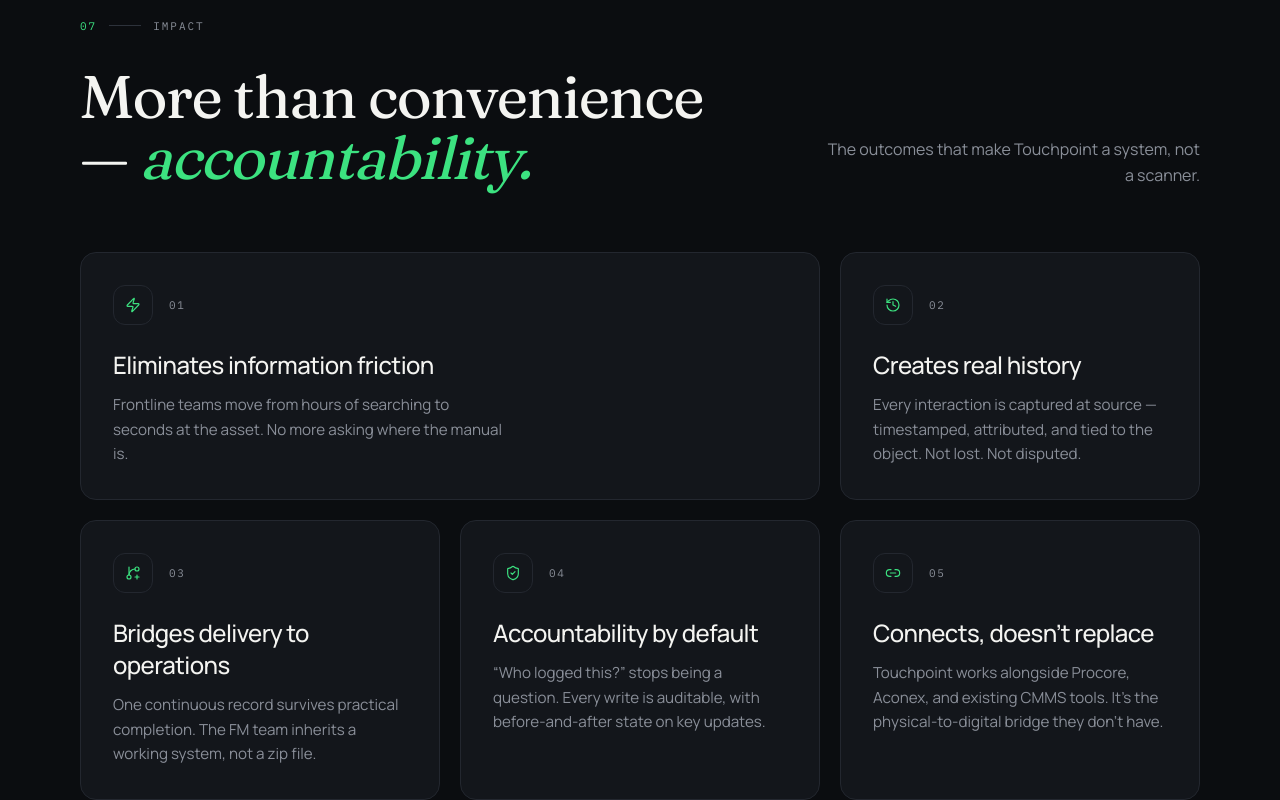
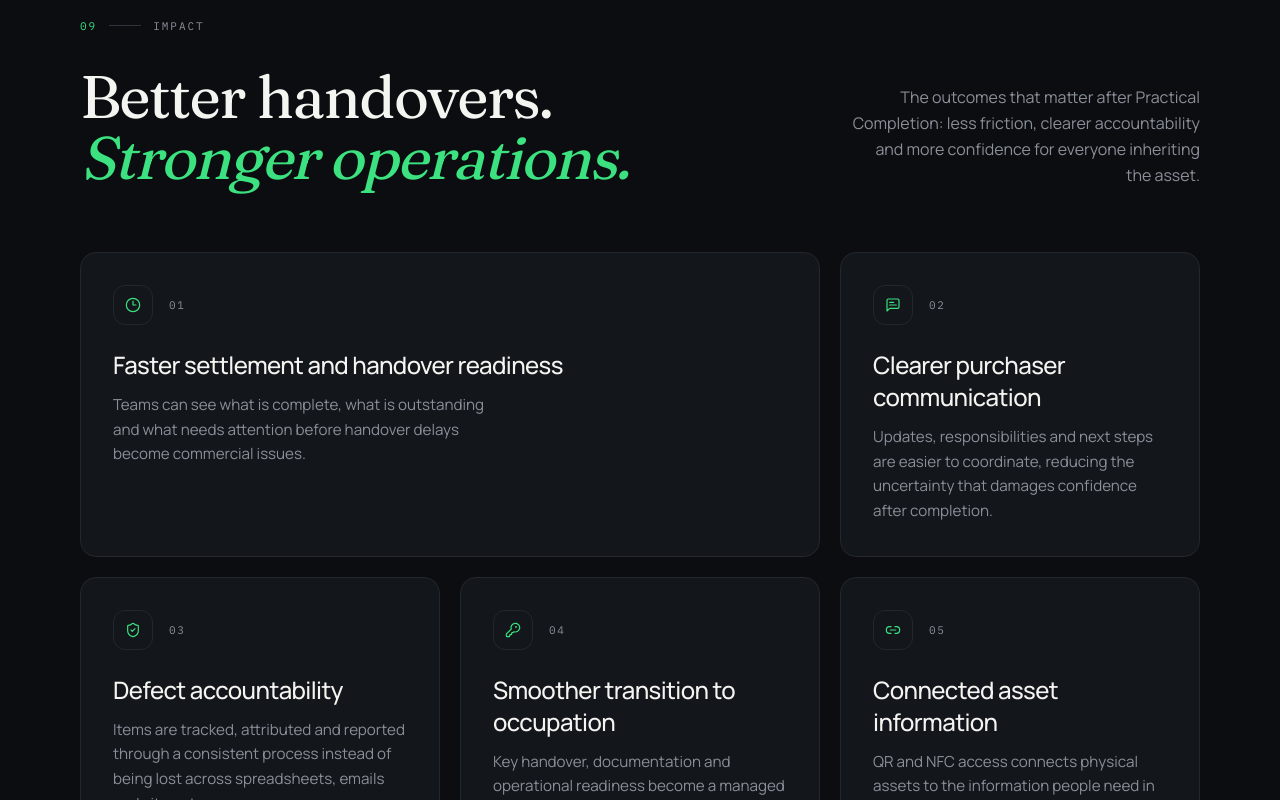
Before and after one commit to EVAVO-STUDIO/touchpoint, a Next.js app: page / in a window 1280 px wide. Shown: the part 10300-11100 px from the top of the page. Built offline with nearby package versions, Linux system fonts and the light colour scheme.

Commit message:
feat: refine impact outcomes and remove html injection

```diff
--- a/components/sections/impact.tsx
+++ b/components/sections/impact.tsx
@@ -1,8 +1,8 @@
 import {
-  Zap,
-  History,
-  GitBranchPlus,
+  Clock3,
+  MessageSquareText,
   ShieldCheck,
+  KeyRound,
   Link2,
   ScrollText,
 } from 'lucide-react';
@@ -11,41 +11,41 @@ import { Reveal } from '@/components/reveal';
 
 const impacts = [
   {
-    icon: Zap,
-    title: 'Eliminates information friction',
+    icon: Clock3,
+    title: 'Faster settlement and handover readiness',
     description:
-      'Frontline teams move from hours of searching to seconds at the asset. No more asking where the manual is.',
+      'Teams can see what is complete, what is outstanding and what needs attention before handover delays become commercial issues.',
     featured: true,
   },
   {
-    icon: History,
-    title: 'Creates real history',
+    icon: MessageSquareText,
+    title: 'Clearer purchaser communication',
     description:
-      'Every interaction is captured at source — timestamped, attributed, and tied to the object. Not lost. Not disputed.',
-  },
-  {
-    icon: GitBranchPlus,
-    title: 'Bridges delivery to operations',
-    description:
-      'One continuous record survives practical completion. The FM team inherits a working system, not a zip file.',
+      'Updates, responsibilities and next steps are easier to coordinate, reducing the uncertainty that damages confidence after completion.',
   },
   {
     icon: ShieldCheck,
-    title: 'Accountability by default',
+    title: 'Defect accountability',
     description:
-      '&ldquo;Who logged this?&rdquo; stops being a question. Every write is auditable, with before-and-after state on key updates.',
+      'Items are tracked, attributed and reported through a consistent process instead of being lost across spreadsheets, emails and site notes.',
+  },
+  {
+    icon: KeyRound,
+    title: 'Smoother transition to occupation',
+    description:
+      'Key handover, documentation and operational readiness become a managed journey, not a last-minute scramble.',
   },
   {
     icon: Link2,
-    title: 'Connects, doesn\u2019t replace',
+    title: 'Connected asset information',
     description:
-      'Touchpoint works alongside Procore, Aconex, and existing CMMS tools. It&rsquo;s the physical-to-digital bridge they don&rsquo;t have.',
+      'QR and NFC access connects physical assets to the information people need in the field, while existing systems remain in place.',
   },
   {
     icon: ScrollText,
-    title: 'Reporting-ready from day one',
+    title: 'Reporting-ready governance',
     description:
-      'Structured records mean ESG, compliance, and asset-performance reporting is a query — not a forensic rebuild.',
+      'Structured records support compliance, asset performance, customer care and post-completion reporting without rebuilding history later.',
   },
 ];
 
@@ -60,18 +60,19 @@ export function Impact() {
         <div className="flex flex-col items-start justify-between gap-8 md:flex-row md:items-end">
           <div>
             <Reveal>
-              <SectionEyebrow number="07">Impact</SectionEyebrow>
+              <SectionEyebrow number="09">Impact</SectionEyebrow>
             </Reveal>
             <Reveal delay={0.05}>
-              <h2 className="display-lg mt-8 max-w-[18ch] text-balance">
-                More than convenience —{' '}
-                <span className="italic-accent text-accent">accountability.</span>
+              <h2 className="display-lg mt-8 max-w-[20ch] text-balance">
+                Better handovers.{' '}
+                <span className="italic-accent text-accent">Stronger operations.</span>
               </h2>
             </Reveal>
           </div>
           <Reveal delay={0.1}>
             <p className="max-w-sm text-pretty text-base leading-relaxed text-muted md:text-right">
-              The outcomes that make Touchpoint a system, not a scanner.
+              The outcomes that matter after Practical Completion: less friction,
+              clearer accountability and more confidence for everyone inheriting the asset.
             </p>
           </Reveal>
         </div>
@@ -95,10 +96,9 @@ export function Impact() {
                 <h3 className="mt-6 text-xl font-medium tracking-tight text-text md:text-2xl">
                   {item.title}
                 </h3>
-                <p
-                  className="mt-3 max-w-[42ch] text-[0.95rem] leading-relaxed text-muted"
-                  dangerouslySetInnerHTML={{ __html: item.description }}
-                />
+                <p className="mt-3 max-w-[42ch] text-[0.95rem] leading-relaxed text-muted">
+                  {item.description}
+                </p>
               </div>
             </Reveal>
           ))}
```
